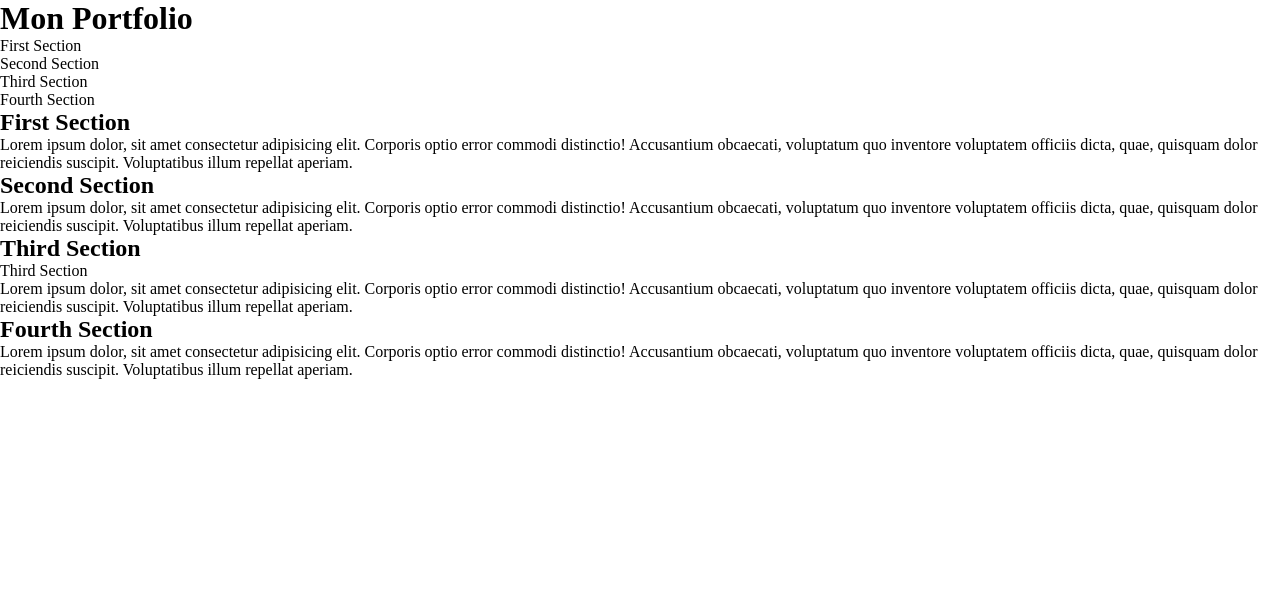
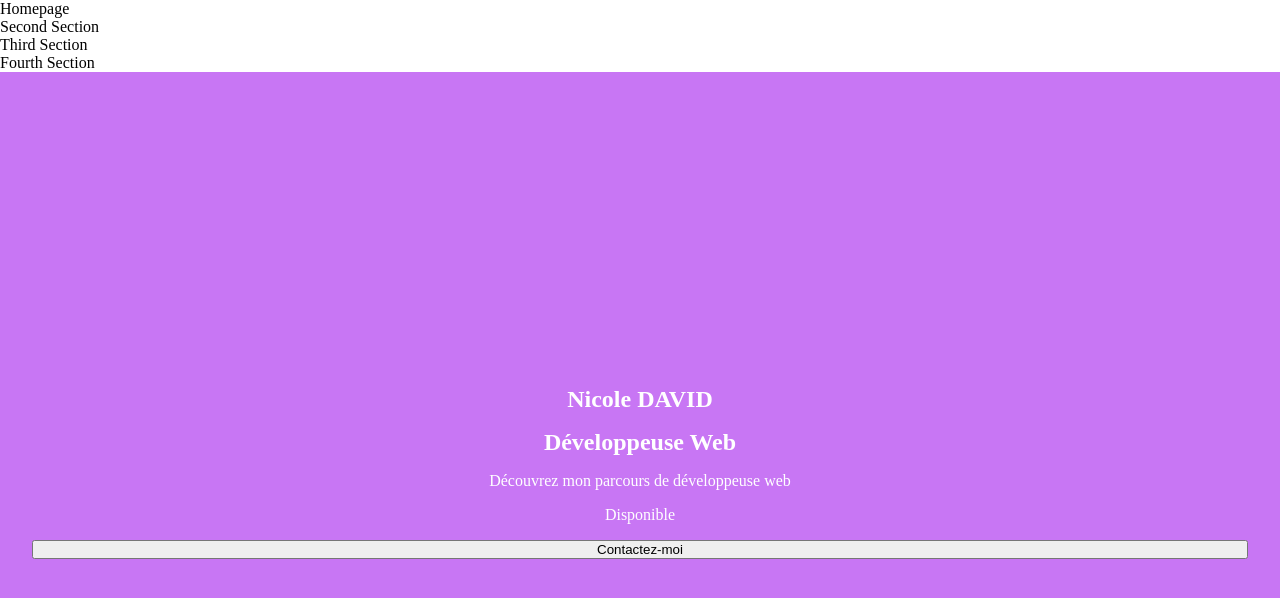
Before and after one commit to Sunnysmilen/Portfolio, a React (Vite) app in the folder client/: page / in a window 1280 px wide. Shown: the top 598 px of the page. Built offline with nearby package versions, Linux system fonts and the light colour scheme.

Commit message:
feat: creation Homepage

```diff
--- a/client/src/App.css
+++ b/client/src/App.css
@@ -2,3 +2,13 @@
   margin: 0;
   padding: 0;
 }
+
+section {
+  height: 100vh;
+  scroll-snap-align: start;
+  display: flex;
+  flex-direction: column;
+  justify-content: center;
+  padding: 2rem;
+  box-sizing: border-box;
+}
--- a/client/src/App.tsx
+++ b/client/src/App.tsx
@@ -1,13 +1,14 @@
+import { Outlet } from "react-router";
 import "./App.css";
 import { Navbar } from "./components/Navbar";
-import SinglePage from "./pages/SinglePage";
 
 function App() {
   return (
     <>
-      <h1>Mon Portfolio</h1>
-      <Navbar/>
-      <SinglePage />
+      <Navbar />
+      <main>
+        <Outlet />
+      </main>
     </>
   );
 }
--- /dev/null
+++ b/client/src/assets/styles/homepage.css
@@ -0,0 +1,6 @@
+.Home {
+  background-color: #C876F4;
+  color: white;
+  text-align: center;
+  gap: 1em;
+}
--- a/client/src/components/Navbar.tsx
+++ b/client/src/components/Navbar.tsx
@@ -5,8 +5,8 @@ export function Navbar() {
     <nav>
       <ol>
         <li>
-          <Link to="firstsection" smooth={true} duration={500}>
-            First Section
+          <Link to="/Homepage.tsx" smooth={true} duration={500}>
+            Homepage
           </Link>
         </li>
         <li>
--- /dev/null
+++ b/client/src/pages/Homepage.tsx
@@ -0,0 +1,15 @@
+import "../assets/styles/homepage.css";
+
+export default function Homepage() {
+  return (
+    <>
+      <section id="homepage" className="Home">
+        <h1>Nicole DAVID</h1>
+        <h2>Développeuse Web</h2>
+        <p>Découvrez mon parcours de développeuse web</p>
+        <p>Disponible</p>
+        <button type="button">Contactez-moi</button>
+      </section>
+    </>
+  );
+}
--- a/client/src/pages/SinglePage.tsx
+++ b/client/src/pages/SinglePage.tsx
@@ -1,8 +1,6 @@
-
 export default function SinglePage() {
   return (
     <>
-
       <div className="container">
         <section id="firstsection">
           <h1>First Section</h1>
@@ -12,7 +10,6 @@ export default function SinglePage() {
             quo inventore voluptatem officiis dicta, quae, quisquam dolor
             reiciendis suscipit. Voluptatibus illum repellat aperiam.
           </p>
-
         </section>
         <section id="secondsection">
           <h1> Second Section</h1>
@@ -22,7 +19,6 @@ export default function SinglePage() {
             quo inventore voluptatem officiis dicta, quae, quisquam dolor
             reiciendis suscipit. Voluptatibus illum repellat aperiam.
           </p>
-
         </section>
         <section id="thirdsection">
           <h1>Third Section</h1>
@@ -42,7 +38,6 @@ export default function SinglePage() {
             quo inventore voluptatem officiis dicta, quae, quisquam dolor
             reiciendis suscipit. Voluptatibus illum repellat aperiam.
           </p>
-
         </section>
       </div>
     </>
```
Also changed, not shown: client/src/main.tsx (+3 -5 lines).
